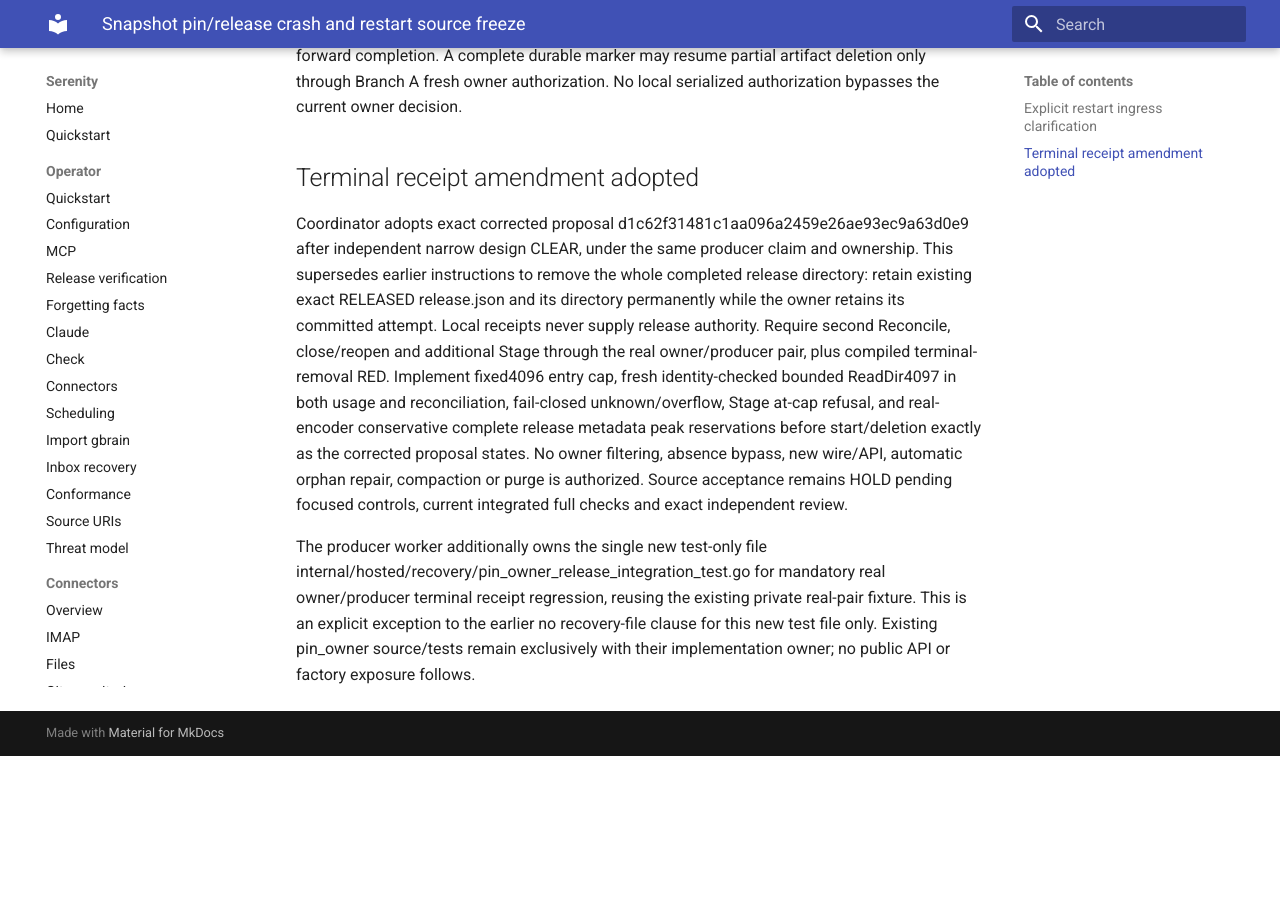
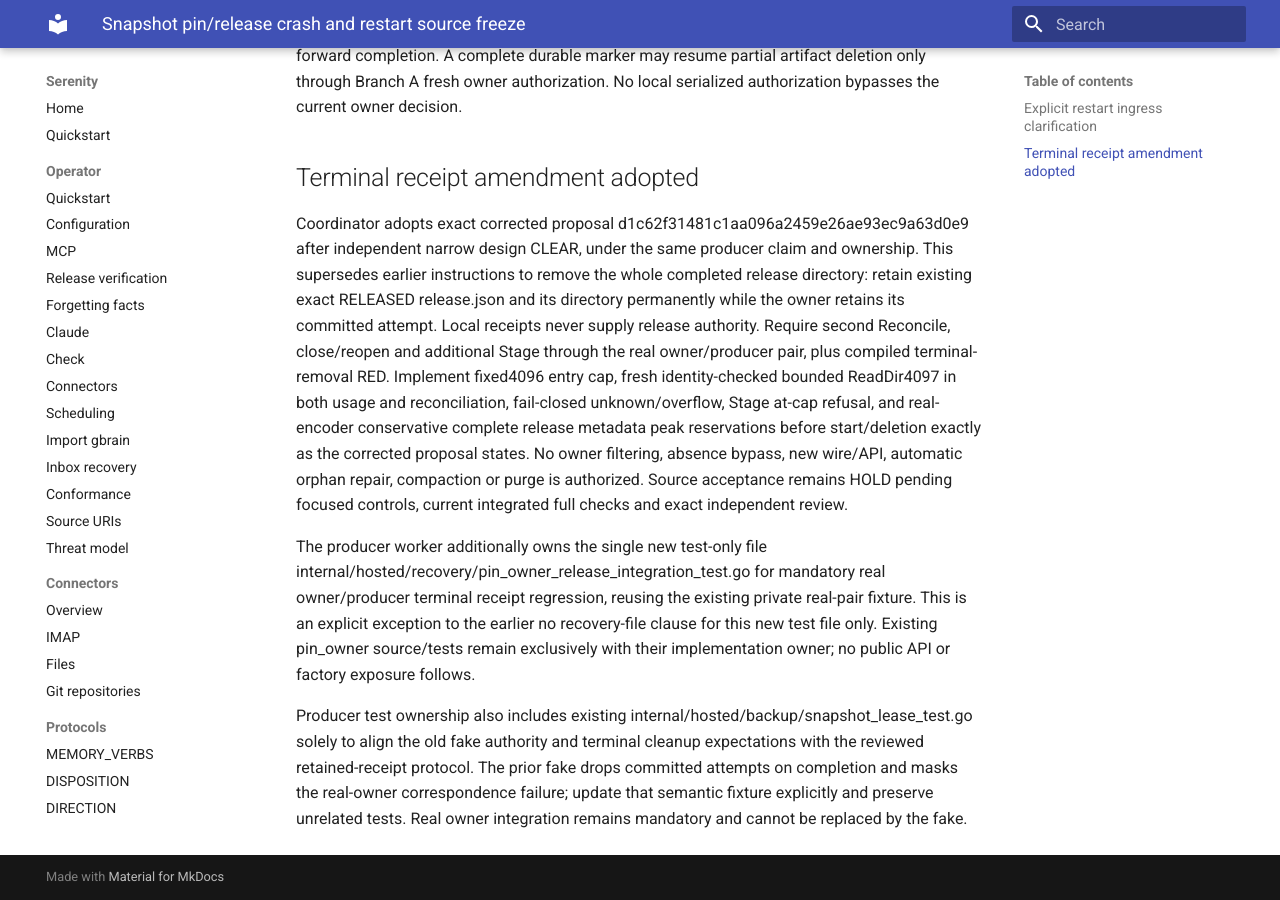
Before and after one commit to sirerun/serenity, an MkDocs documentation site: the page built from docs/plans/snapshot-pin-release-crash-restart-source-freeze-2026-10-03.md, in a window 1280 px wide and 900 px high, scrolled down 1501 px. Built offline with MkDocs 1.6.1 and Material for MkDocs 9.7.7, drawn with Linux system fonts in a browser that asks for light colours; before the commit the page ends 2257 px from its top, so only the background shows below that.

Commit message:
Permit existing producer fixture alignment with retained terminal receipts

```diff
--- a/docs/plans/snapshot-pin-release-crash-restart-source-freeze-2026-10-03.md
+++ b/docs/plans/snapshot-pin-release-crash-restart-source-freeze-2026-10-03.md
@@ -21,3 +21,5 @@ These rules cover every ingress, including a live RELEASING record without a jou
 Coordinator adopts exact corrected proposal d1c62f31481c1aa096a2459e26ae93ec9a63d0e9 after independent narrow design CLEAR, under the same producer claim and ownership. This supersedes earlier instructions to remove the whole completed release directory: retain existing exact RELEASED release.json and its directory permanently while the owner retains its committed attempt. Local receipts never supply release authority. Require second Reconcile, close/reopen and additional Stage through the real owner/producer pair, plus compiled terminal-removal RED. Implement fixed4096 entry cap, fresh identity-checked bounded ReadDir4097 in both usage and reconciliation, fail-closed unknown/overflow, Stage at-cap refusal, and real-encoder conservative complete release metadata peak reservations before start/deletion exactly as the corrected proposal states. No owner filtering, absence bypass, new wire/API, automatic orphan repair, compaction or purge is authorized. Source acceptance remains HOLD pending focused controls, current integrated full checks and exact independent review.
 
 The producer worker additionally owns the single new test-only file internal/hosted/recovery/pin_owner_release_integration_test.go for mandatory real owner/producer terminal receipt regression, reusing the existing private real-pair fixture. This is an explicit exception to the earlier no recovery-file clause for this new test file only. Existing pin_owner source/tests remain exclusively with their implementation owner; no public API or factory exposure follows.
+
+Producer test ownership also includes existing internal/hosted/backup/snapshot_lease_test.go solely to align the old fake authority and terminal cleanup expectations with the reviewed retained-receipt protocol. The prior fake drops committed attempts on completion and masks the real-owner correspondence failure; update that semantic fixture explicitly and preserve unrelated tests. Real owner integration remains mandatory and cannot be replaced by the fake.
```
